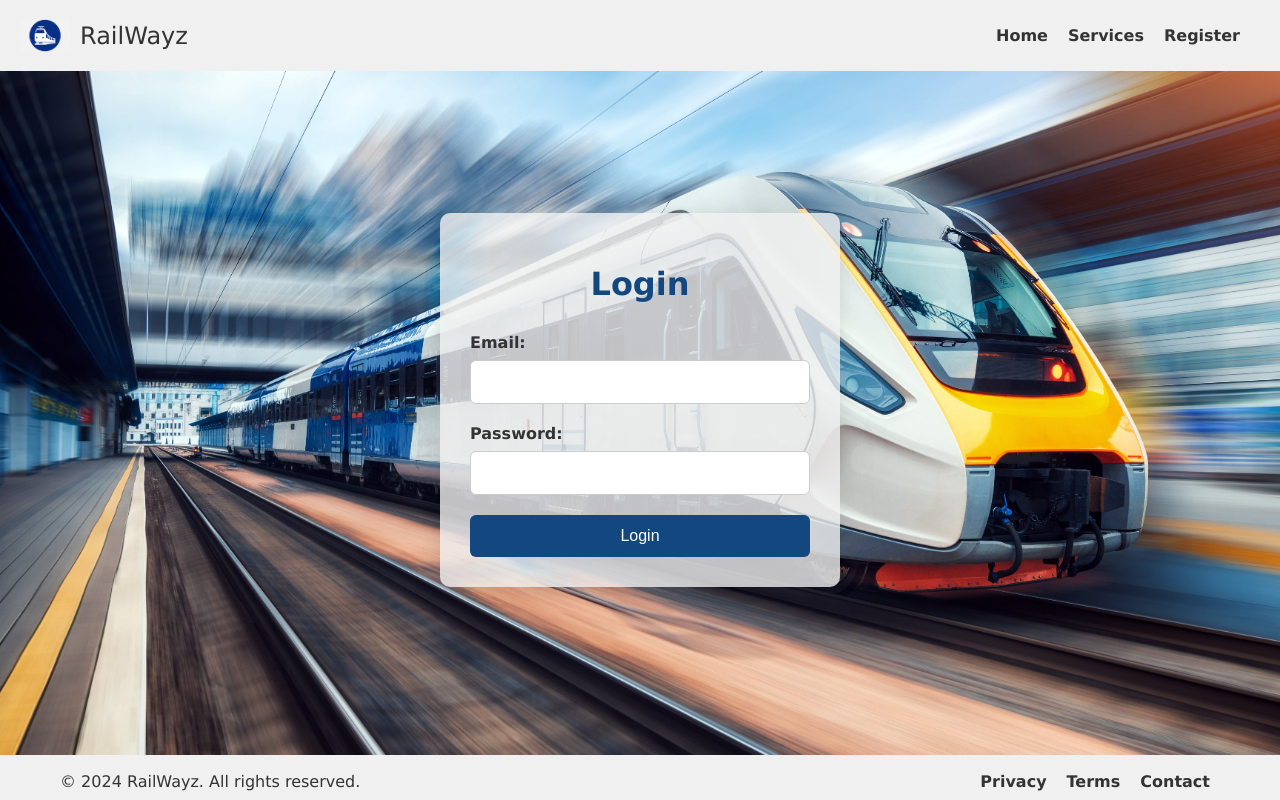
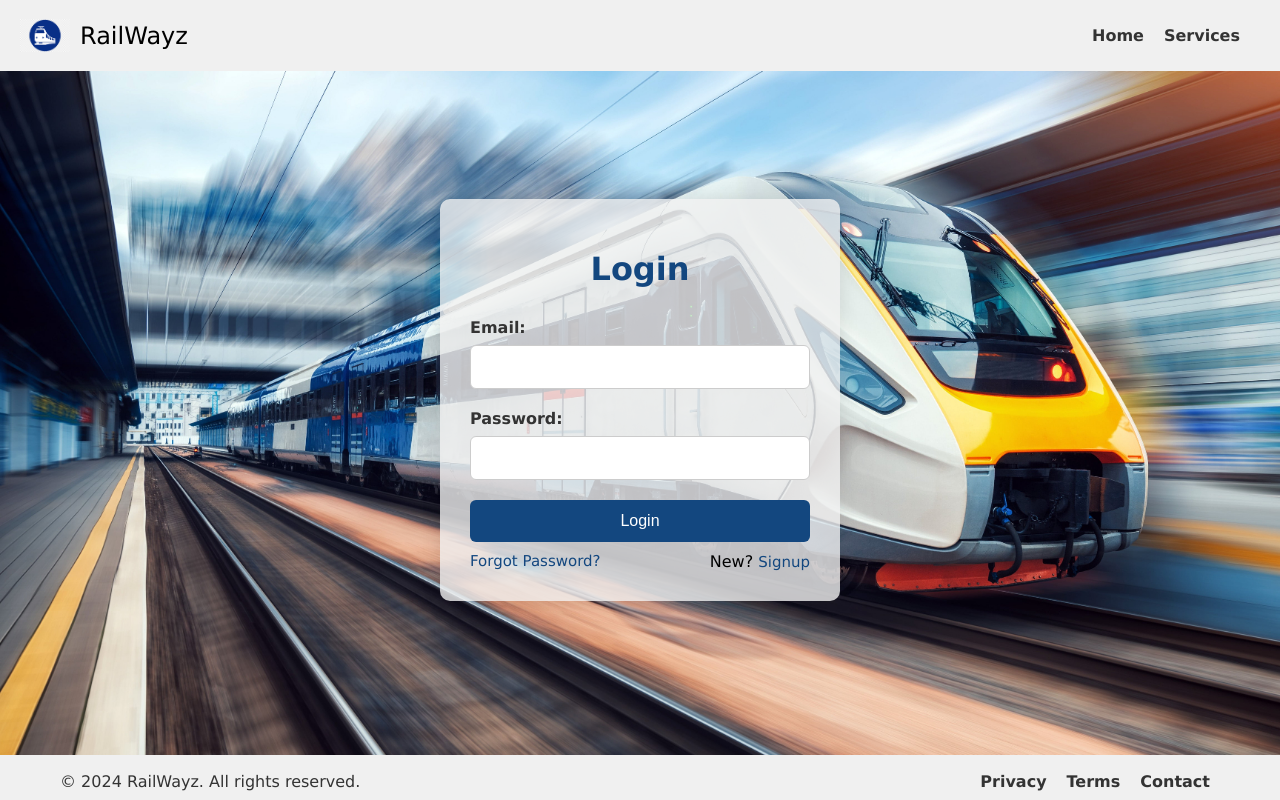
Before and after one commit to Saad-Hassan25/Railwayz, a Django app: page /login/ in a window 1280 px wide. Run offline with Django 5.2, Linux system fonts and the light colour scheme.

Commit message:
Finalizing part 2

```diff
--- a/Railwayz/UserManagement/static/login.css
+++ b/Railwayz/UserManagement/static/login.css
@@ -164,3 +164,25 @@ footer {
 .footer-nav ul li a:hover {
     color: lightblue;
 }
+
+.forget {
+    color: #13477f;
+    text-decoration: none;
+    font-size: 15px;
+}
+
+.signup {
+    color: #13477f;
+    text-decoration: none;
+    font-size: 15px;
+}
+
+.useful {
+    display: flex;
+    justify-content: space-between;
+    margin-top: 10px;
+}
+
+span {
+    color:#000000;
+}
--- a/Railwayz/UserManagement/templates/login.html
+++ b/Railwayz/UserManagement/templates/login.html
@@ -22,7 +22,6 @@
         <ul>
           <li><a href="{% url 'Core:home' %}">Home</a></li>
           <li><a href="{% url 'Core:services' %}">Services</a></li>
-          <li><a href="/user/register">Register</a></li>
         </ul>
     </nav>
 </header>
@@ -41,6 +40,10 @@
             <input type="password" id="password" name="password" required>
             <button type="submit">Login</button>
         </form>
+        <div class="useful">
+            <a class="forget" href="{% url 'UserManagement:password_reset' %}">Forgot Password?</a>
+            <span>New? <a class="signup" href="{% url 'UserManagement:Register' %}">Signup</a></span>
+        </div>
 </div>
 <footer>
     <div class="footer-container">
--- a/Railwayz/UserManagement/urls.py
+++ b/Railwayz/UserManagement/urls.py
@@ -20,7 +20,7 @@ urlpatterns = [
     path('incorrectDetails', incorrectDetails, name='incorrectDetails'),
     path('forgetPassword', forgetPassword, name="forgetPassword"),
     path('password_reset/', auth_views.PasswordResetView.as_view(template_name='passwordReset.html'), name='password_reset'),
-    path('password_reset/done/', auth_views.PasswordResetDoneView.as_view(template_name='password_reset_done.html'), name='password_reset_done'),
+    path('password_reset/done/', password_reset_done, name='password_reset_done'),
     path('reset/<uidb64>/<token>/', auth_views.PasswordResetConfirmView.as_view(template_name='password_reset_confirm.html'), name='password_reset_confirm'),
     path('reset/done/', auth_views.PasswordResetCompleteView.as_view(template_name='password_reset_complete.html'), name='password_reset_complete'),
     # Other URL patterns for the core app
--- a/Railwayz/UserManagement/views.py
+++ b/Railwayz/UserManagement/views.py
@@ -146,3 +146,6 @@ def incorrectDetails(request):
 
 def forgetPassword(request):
     return render(request,"passwordReset.html")
+
+def password_reset_done(request):
+    return render(request,"password_reset_done.html")
```
Also changed, not shown: Railwayz/UserManagement/static/passwordReset.css (+4 -4 lines), Railwayz/db.sqlite3.
